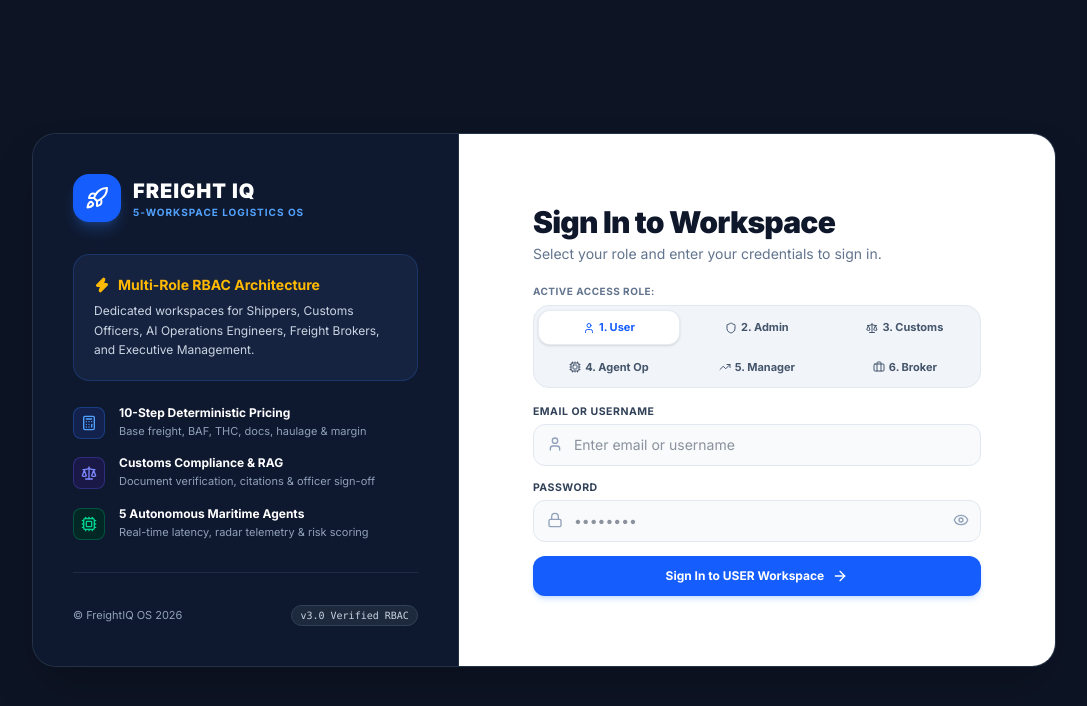
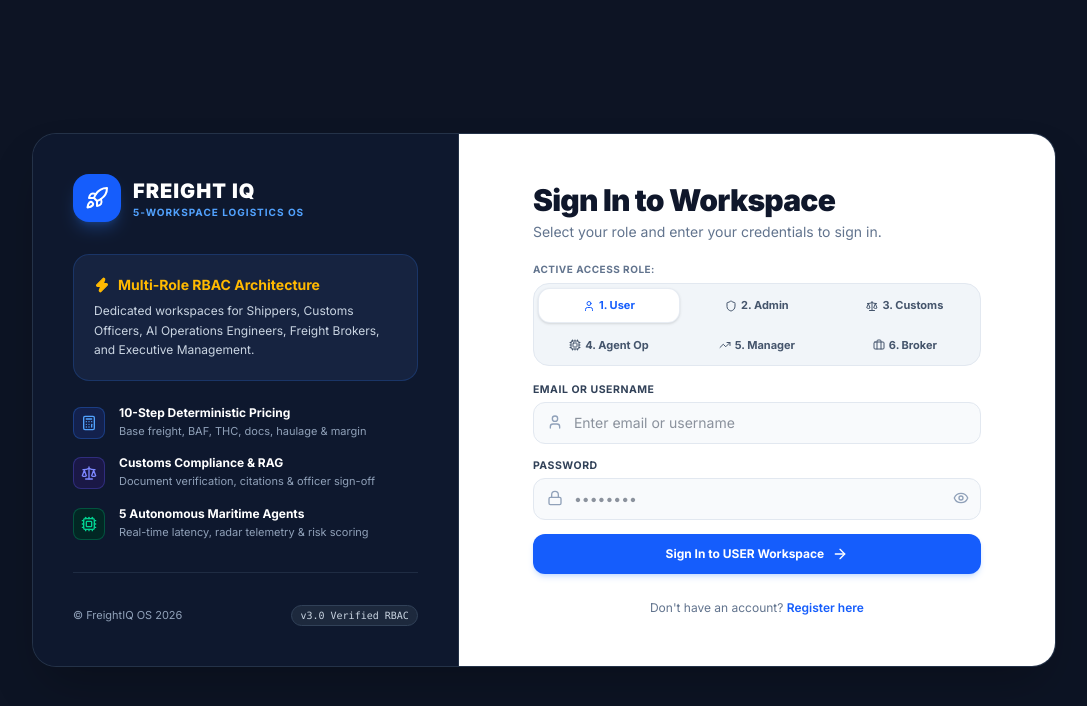
Before and after one commit to Chithra582/Freight-quote, a React (Vite) app in the folder client/: page /login in a window 1280 px wide. Shown: the top 706 px of the page, without its empty margins (96-1183 px from the left). Built offline with nearby package versions, Linux system fonts and the light colour scheme; no server answers.

Commit message:
feat: add Register link on Login page

```diff
--- a/client/src/pages/Login.jsx
+++ b/client/src/pages/Login.jsx
@@ -1,5 +1,5 @@
 import { useState } from 'react'
-import { useNavigate } from 'react-router-dom'
+import { useNavigate, Link } from 'react-router-dom'
 import {
   Rocket,
   User,
@@ -355,7 +355,16 @@ export default function LoginPage() {
               </button>
             </form>
 
-
+            {/* Register link */}
+            <div className="text-center mt-5">
+              <span className="text-xs text-slate-500">Don't have an account? </span>
+              <Link
+                to="/register"
+                className="text-xs font-semibold text-blue-600 hover:text-blue-700 hover:underline transition-colors"
+              >
+                Register here
+              </Link>
+            </div>
 
           </div>
         </div>
```
